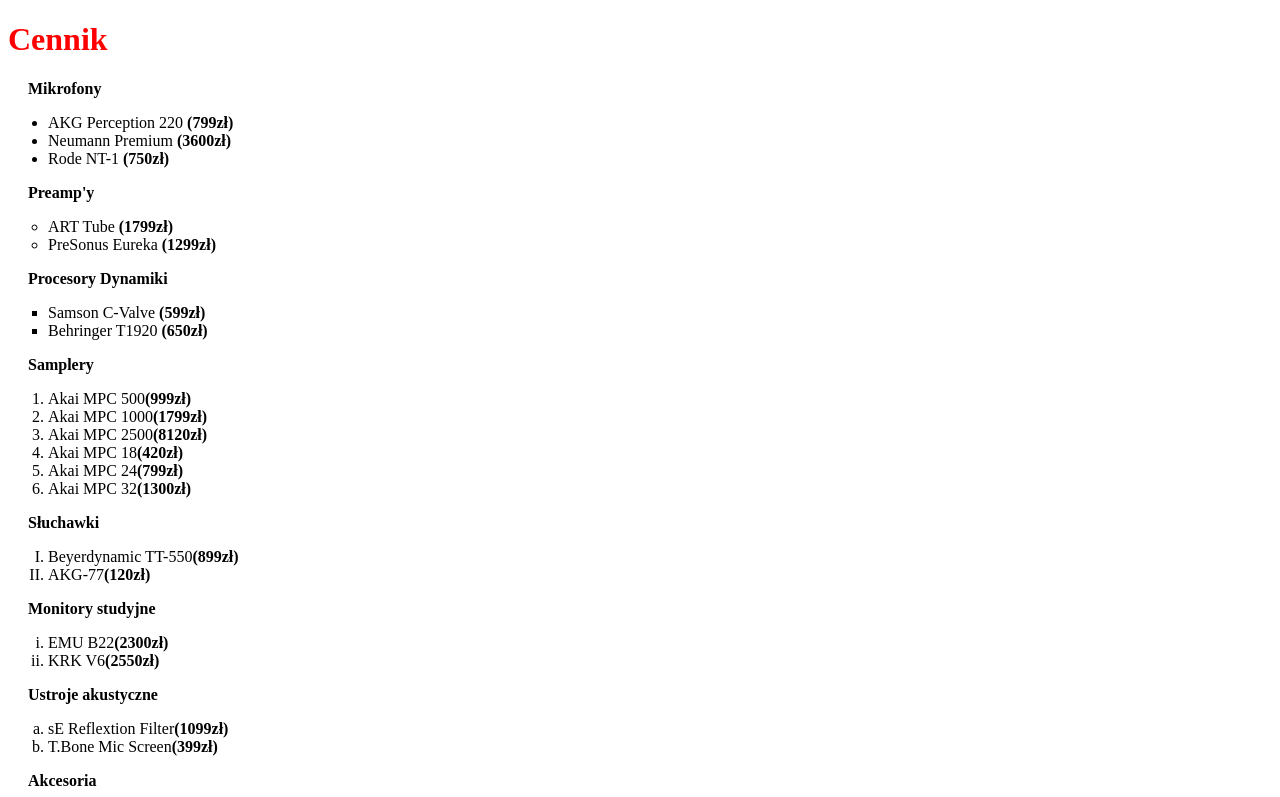
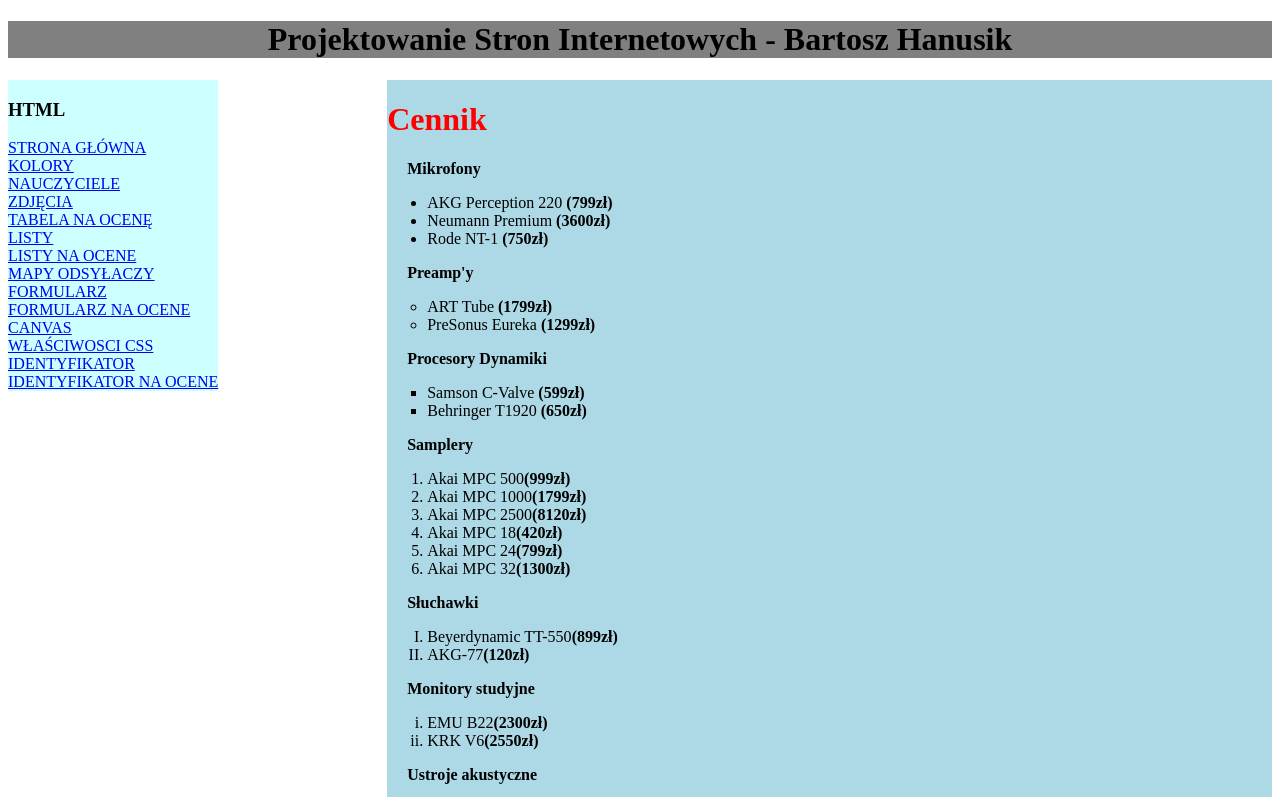
Before and after one commit to hanusik/hanusik.github.io, a plain HTML site: page listy_hanusik.html in a window 1280 px wide. Shown: the top 797 px of the page. Drawn offline with Linux system fonts and the light colour scheme.

Commit message:
Update listy_hanusik.html

```diff
--- a/listy_hanusik.html
+++ b/listy_hanusik.html
@@ -2,8 +2,33 @@
 <html lang="pl-PL">
 <meta charset="UTF-8">
 <head>
+<title> BHanusik </title>
 </head>
 <body>
+<div style="background-color:grey">
+<h1><center>Projektowanie Stron Internetowych - Bartosz Hanusik</center></h1>
+</div>
+
+<div style="float:left; width=30%; height=550px;background-color:#CCFFFF">
+	<h3>HTML</h3>
+		<a href="index.html">STRONA GŁÓWNA</a><br />
+		<a href="kolory.html">KOLORY</a><br />
+		<a href="nauczyciele.html">NAUCZYCIELE</a><br />
+		<a href="zdjecia.html">ZDJĘCIA</a><br />
+		<a href="tabela_hanusik.html">TABELA NA OCENĘ</a><br />
+		<a href="lista.html">LISTY</a><br />
+		<a href="listy_hanusik.html">LISTY NA OCENE</a><br />
+		<a href="mapy_odsylaczy.html">MAPY ODSYŁACZY</a><br />
+		<a href="formularz.html">FORMULARZ</a><br />
+		<a href="formularzocena.html">FORMULARZ NA OCENE</a><br />
+		<a href="canvas.html">CANVAS</a><br />
+		<a href="wlasciwosci_css.html">WŁAŚCIWOSCI CSS</a><br />
+		<a href="identyfikator.html">IDENTYFIKATOR</a><br />
+		<a href="hanusik_klasa_iden.html">IDENTYFIKATOR NA OCENE</a><br />
+
+</div>
+
+<div style="float:right;width:70%;background-color:lightblue">
 <h1 style="color:red"> Cennik</h1>
 
 &nbsp;&nbsp;&nbsp;&nbsp;&nbsp;<b>Mikrofony</b>
@@ -72,5 +97,8 @@
 		<dt>M- dla dorosłych</dt>
 		<dt>Dla osób powyżej osiemnastego roku zycia</dt>
 	</dl>
+</div>
+
+
 </body>
 </html>
```
